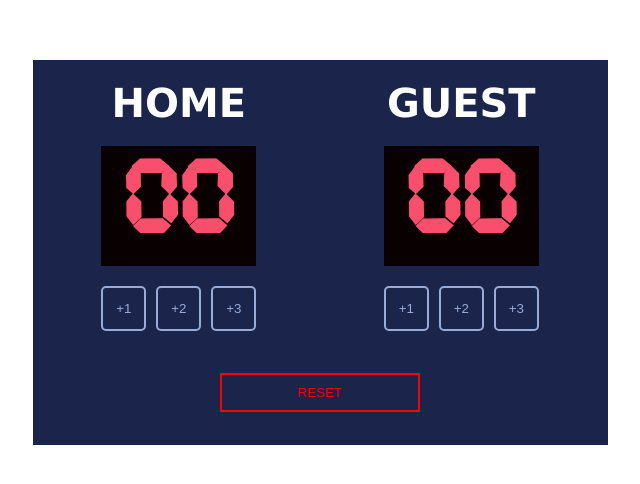
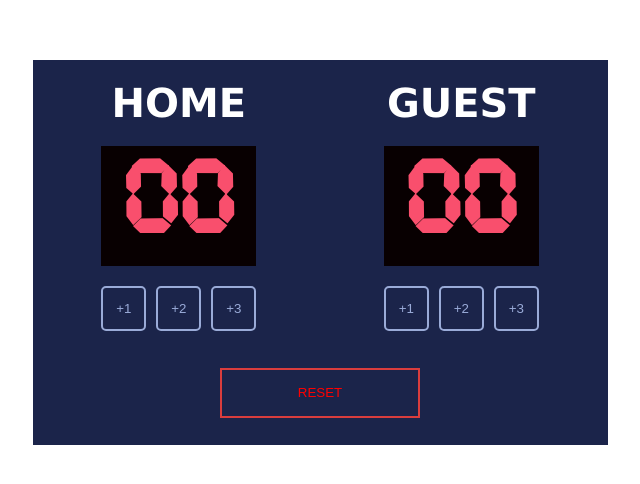
Before and after one commit to apy1412/Basketball-score-card, a plain HTML site: page index.html in a window 1280 px wide. Shown: the part 156-640 px from the top of the page, without its empty margins (320-960 px from the left). Drawn offline with Linux system fonts and the light colour scheme.

Commit message:
changed the size of the reset button

```diff
--- a/style.css
+++ b/style.css
@@ -83,8 +83,9 @@ h3{
 }
 .btn-reset{
     width:200px;
+    height:50px;
     color:red;
-    border:2px solid red;
+    border:2px solid rgb(218, 61, 61);
     padding: 10px 20px;
     background-color: transparent;
     text-transform: uppercase;
```
